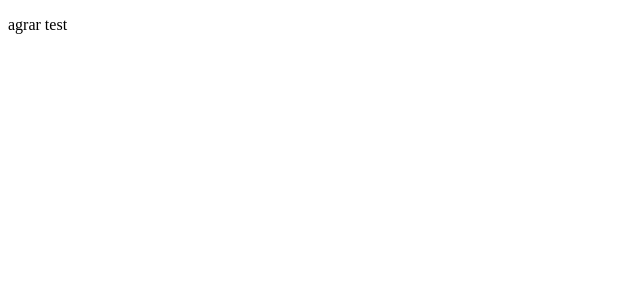
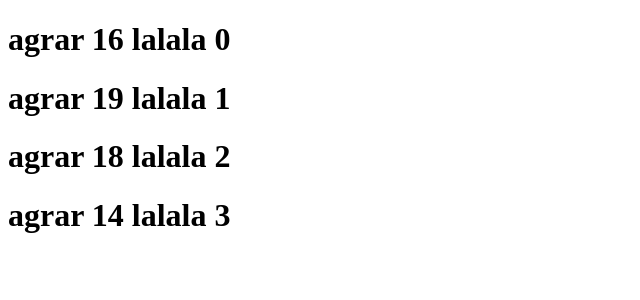
Before and after one commit to ForgeTech/agrardata, an Angular app: page / in a window 1280 px wide. Shown: the top 300 px of the page, without its empty margins (0-640 px from the left). Built offline with nearby package versions, Linux system fonts and the light colour scheme.

Commit message:
Simple ngfor example

```diff
--- a/src/app/agrar/agrar.component.html
+++ b/src/app/agrar/agrar.component.html
@@ -1 +1,3 @@
-<p>agrar {{ value }}</p>
+<ng-container *ngFor="let item of [6, 9, 8, 4]; index as i;">
+    <h1>agrar {{ value + item }} lalala {{ i }}</h1>
+</ng-container>
--- a/src/app/agrar/agrar.component.ts
+++ b/src/app/agrar/agrar.component.ts
@@ -7,7 +7,7 @@ import { Component, OnInit } from '@angular/core';
 })
 export class AgrarComponent implements OnInit {
 
-  public value: string = 'test';
+  public value: number = 10;
 
   constructor() { }
 
```
